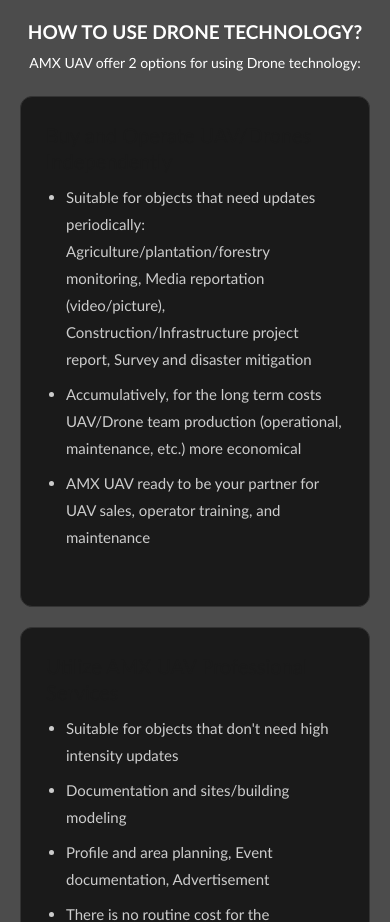
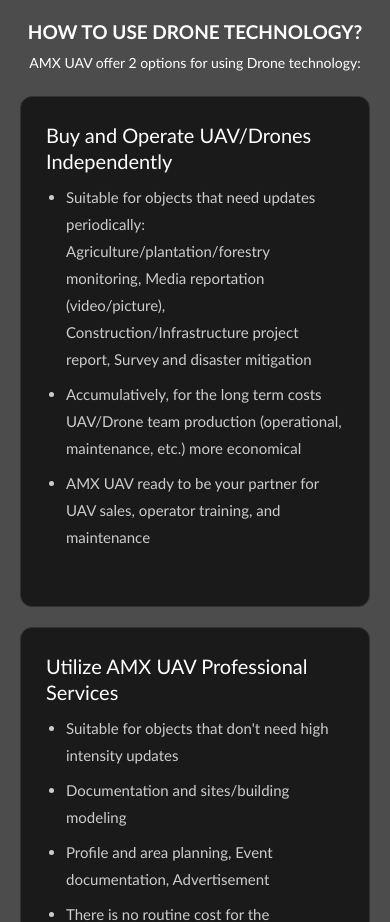
Before and after one commit to nasgmr/website-amx-next, a Next.js app: page /products/mapping in a window 390 px wide. Shown: the part 1620-2542 px from the top of the page. Built offline with nearby package versions, Linux system fonts and the light colour scheme; a web font is replaced by a local one.

Commit message:
fix: products usage content: subtitle and list (mobile version)

```diff
--- a/src/css/style.css
+++ b/src/css/style.css
@@ -756,7 +756,7 @@ body {
 .content-subtitle {
   font-size: 25px;
   margin-bottom: 15px;
-  color: #1a1a1a;
+  color: #ffffff;
 }
 
 .content-list {
```
